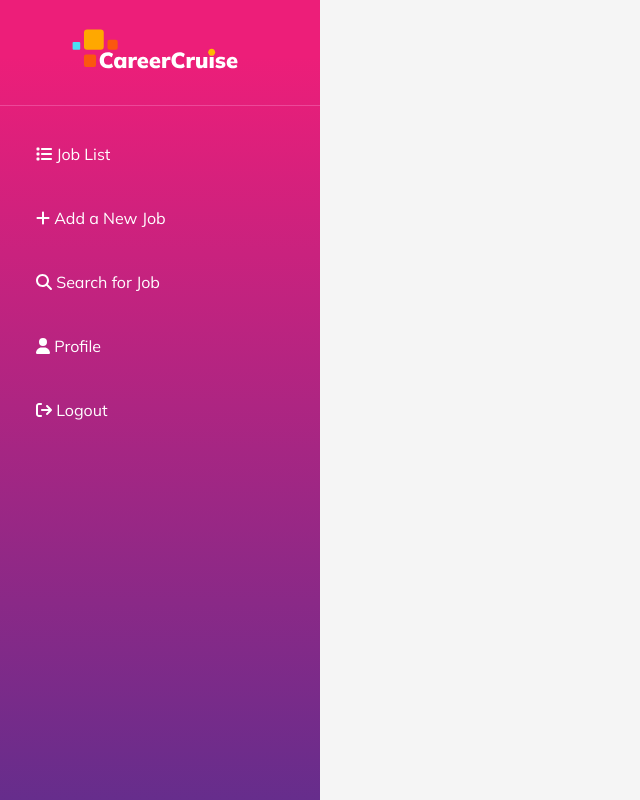
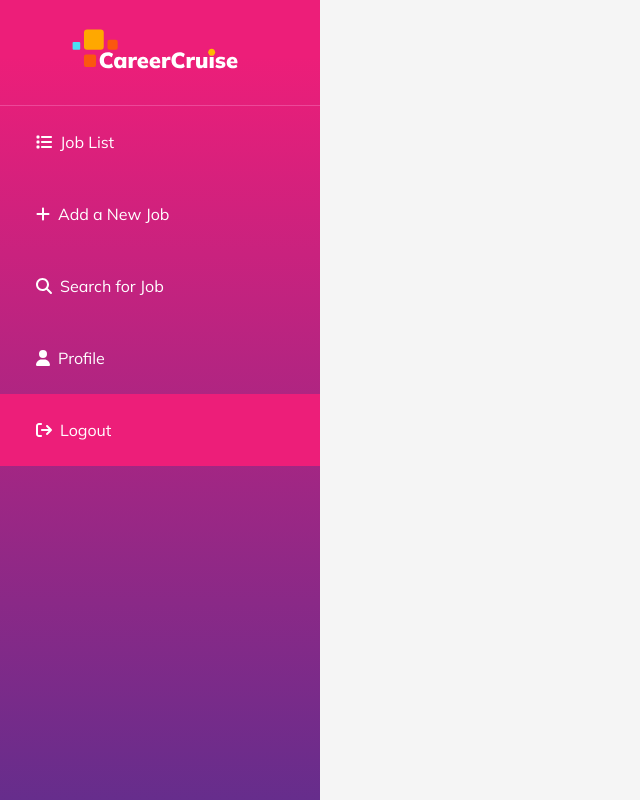
Before and after one commit to frontendguru1/career-cruise-job-application, a React (Vite) app: page / in a window 1280 px wide. Shown: the whole page, without its empty margins (0-640 px from the left). Built offline with nearby package versions, Linux system fonts and the light colour scheme.

Commit message:
navigation fixes

```diff
--- a/src/@types/type.ts
+++ b/src/@types/type.ts
@@ -5,7 +5,7 @@ export type ButtonPrimaryProps = {
 };
 
 export interface PageHeaderProps {
-  title: string;
+  title: string | undefined;
   icon: IconDefinition;
 }
 
@@ -14,7 +14,7 @@ export interface JobProps {
   exp: string | number;
   description: string;
   skills: string[];
-  id: number;
+  id: number | string;
 }
 
 export interface JobListHeaderProps {
--- a/src/components/Sidebar/index.tsx
+++ b/src/components/Sidebar/index.tsx
@@ -9,16 +9,20 @@ const SideBar = () => {
         <div className="text-center border-b border-pink-500 py-5">
           <img src={logo} alt="Career Cruise" className="m-auto" />
         </div>
-        <div className="p-9">
-          <ul className="list-none text-[16px] text-white flex flex-col gap-10">
+        <div className="p-0">
+          <ul className="list-none text-[16px] text-white">
             {Menus &&
               Menus.map((menu: MenuProps) => {
                 return (
-                  <li
-                    className="flex items-center gap-2 cursor-pointer"
-                    key={menu?.title}
-                  >
-                    <NavLink to={menu.path}>
+                  <li className="cursor-pointer" key={menu?.title}>
+                    <NavLink
+                      to={menu.path}
+                      className={({ isActive }) =>
+                        isActive
+                          ? "bg-pinkBackground flex items-center gap-2 py-6 px-9"
+                          : "flex items-center gap-2 py-6 px-9"
+                      }
+                    >
                       <FontAwesomeIcon icon={menu.icon} /> {menu?.title}
                     </NavLink>
                   </li>
--- a/src/pages/JobDetails/index.tsx
+++ b/src/pages/JobDetails/index.tsx
@@ -1,8 +1,18 @@
 import { useParams } from "react-router-dom";
+import { activeJobsData } from "../../store/data";
+import { JobProps } from "../../@types/type";
+import { PageHeader } from "../../components";
+import { faNewspaper } from "@fortawesome/free-solid-svg-icons";
 
 const JobDetails = () => {
   const { id } = useParams();
-  return <div>Param is: {id}</div>;
+  const jobData = activeJobsData.find((job: JobProps) => job.id == id);
+  return (
+    <>
+      <PageHeader title={jobData?.title} icon={faNewspaper} />
+      <div>Param is: {jobData?.title}</div>
+    </>
+  );
 };
 
 export default JobDetails;
```
